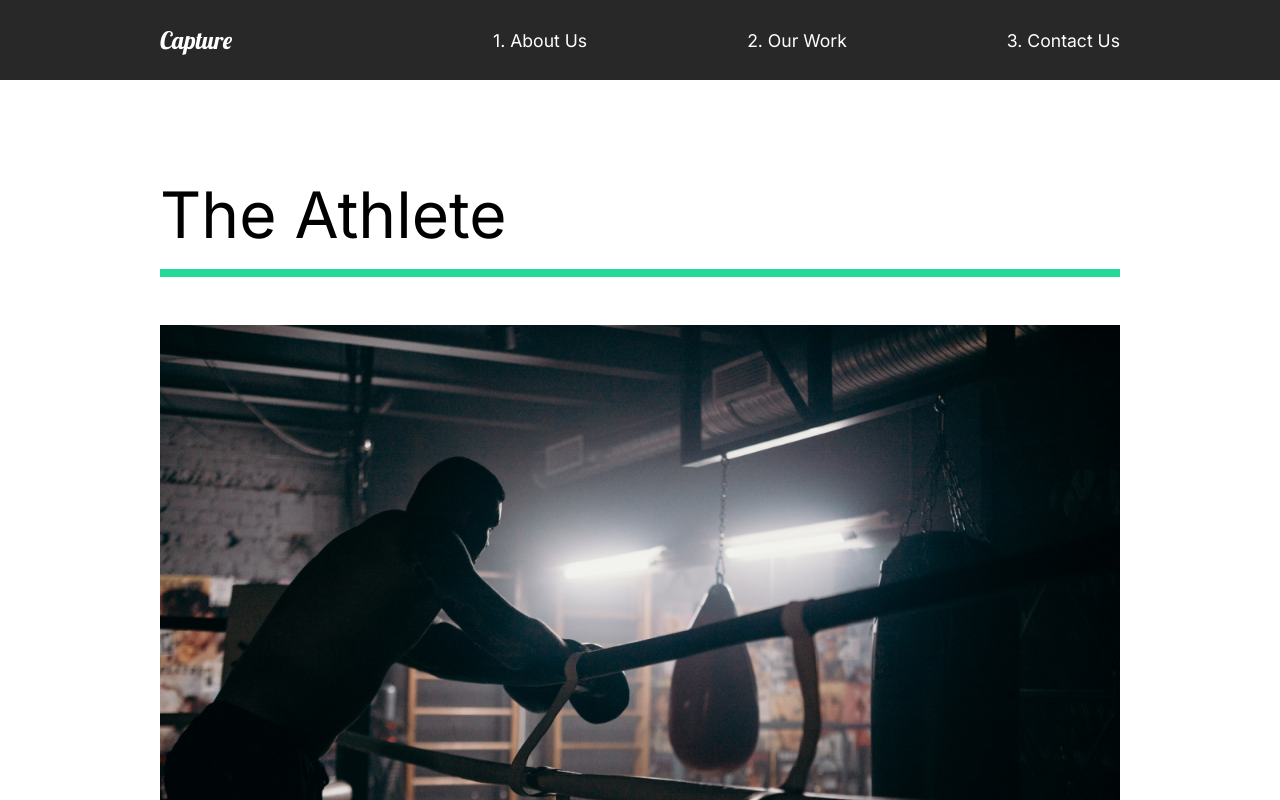
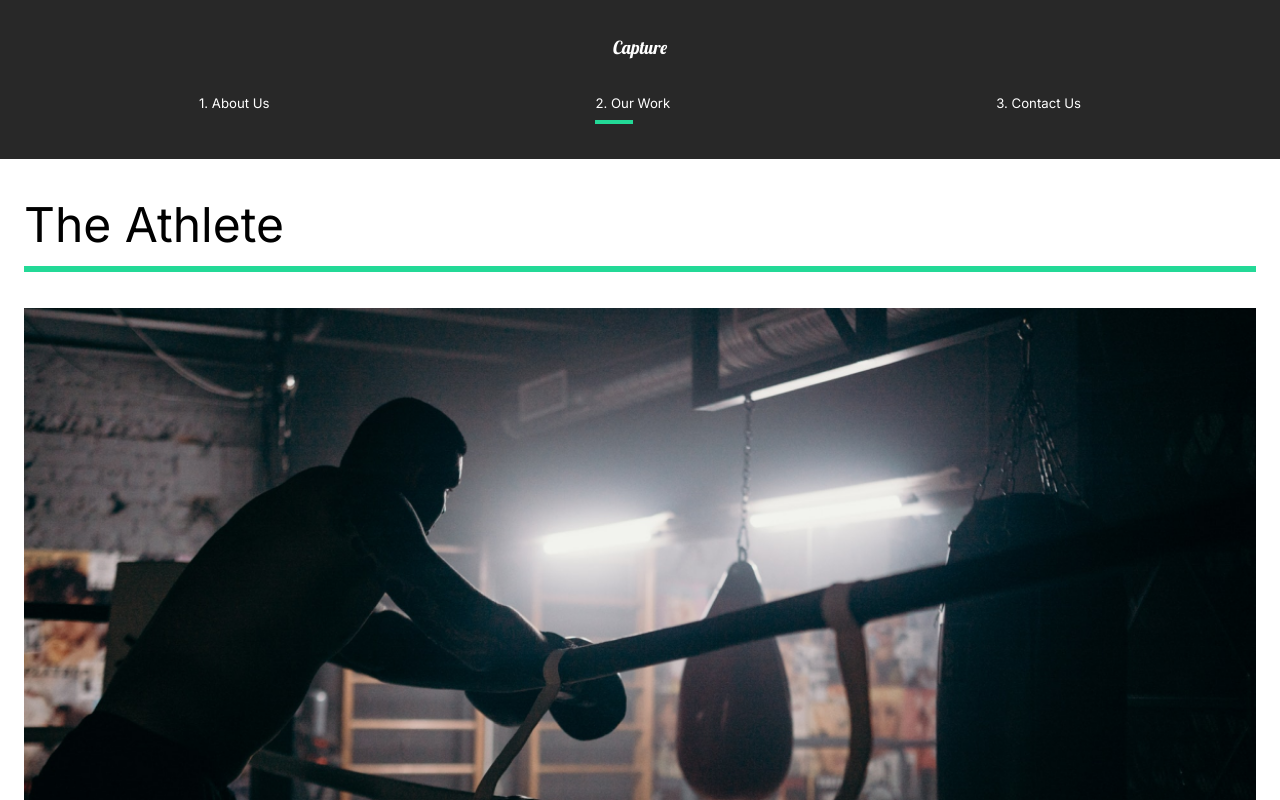
Before and after one commit to SrTrace/Capture, a React (Create React App) app: page /work in a window 1280 px wide. Shown: the top 800 px of the page. Built offline with nearby package versions, Linux system fonts and the light colour scheme.

Commit message:
24. final

```diff
--- a/src/components/globalStyle.js
+++ b/src/components/globalStyle.js
@@ -8,9 +8,15 @@
         box-sizing: border-box;
     }
 
+    htmL {
+    @media (max-width: 1700px) {
+      font-size: 75%;
+    }
+
     body {
         background: #1b1b1b;
         font-family: 'Inter', sans-serif;
+        overflow-x: hidden;
     }
     button {
         font-weight: bold;
--- a/src/components/nav.js
+++ b/src/components/nav.js
@@ -1,20 +1,38 @@
 import React from 'react';
 import styled from 'styled-components';
 import {Link} from 'react-router-dom';
+import {motion} from "framer-motion";
+import {useLocation} from "react-router-dom";
 
 const Nav = () => {
+    const {pathname} = useLocation();
     return(
         <StyledNav>
             <h1><Link id="Logo" to="/">Capture</Link></h1>
             <ul>
                 <li>
                     <Link to="/">1. About Us</Link>
+                    <Line
+                        transition={{duration: 0.75}}
+                        initial={{width: '0%'}}
+                        animate={{width: pathname === '/' ? "50%" : "0%"}}
+                    />
                 </li>
                 <li>
                     <Link to="/work">2. Our Work</Link>
+                    <Line
+                        transition={{duration: 0.75}}
+                        initial={{width: '0%'}}
+                        animate={{width: pathname === '/work' ? "50%" : "0%"}}
+                    />
                 </li>
                 <li>
                     <Link to="/contact">3. Contact Us</Link>
+                    <Line
+                        transition={{duration: 0.75}}
+                        initial={{width: '0%'}}
+                        animate={{width: pathname === '/contact' ? "50%" : "0%"}}
+                    />
                 </li>
             </ul>
         </StyledNav>
@@ -29,6 +47,9 @@
     align-items: center;
     padding: 1rem 10rem;
     background: #282828;
+    position: sticky;
+    top: 0;
+    z-index: 10;
     a {
         color: white;
         text-decoration: none;
@@ -46,6 +67,34 @@
         padding-left: 10rem;
         position: relative;
     }
+     @media (max-width: 1300px) {
+        flex-direction: column;
+        padding: 2rem 1rem;
+        #Logo {
+            display: inline-block;
+            margin: 1rem;
+        }
+        ul {
+            padding: 2rem;
+            justify-content: space-around;
+            width: 100%;
+            li {
+                padding: 0;
+            }
+        }
+    }
+`;
+
+const Line = styled(motion.div)`
+    height: 0.3rem;
+    background: #23d997;
+    width: 0%;
+    position: absolute;
+    bottom: -80%;
+    left: 60%;
+    @media (max-width: 1300px) {
+        left: 0%;
+    }
 `;
 
 export default Nav;
--- /dev/null
+++ b/src/components/scrollTop.js
@@ -0,0 +1,15 @@
+import {useEffect} from 'react';
+import {useLocation} from 'react-router-dom';
+
+const ScrollTop = () => {
+    const {pathname} = useLocation();
+    useEffect(()=> {
+        window.scroll({
+            top: 0,
+            left: 0,
+        });
+    }, [pathname]);
+    return null;
+};
+
+export default ScrollTop;
--- a/src/components/servicesSection.js
+++ b/src/components/servicesSection.js
@@ -68,10 +68,14 @@
         width: 70%;
         padding: 2rem 0rem 4rem 0rem;
     }
+
 `;
 const Cards = styled.div`
     display: flex;
     flex-wrap: wrap;
+     @media (max-width: 1300px) {
+      justify-content: center;
+    }
 `;
 const Card = styled.div`
     flex-basis: 20rem;
--- a/src/components/toggle.js
+++ b/src/components/toggle.js
@@ -1,11 +1,11 @@
 import React, { useState } from 'react';
-import {motion} from 'framer-motion/dist/framer-motion';
+import {motion} from 'framer-motion';
 
 const Toggle = ({children, title}) => {
     const [toggle, setToggle] = useState(false);
     return (
-        <motion.div Layout className='question' onClick={() => setToggle(!toggle)}>
-            <motion.h4 Layout>{title}</motion.h4>
+        <motion.div layout ayout className='question' onClick={() => setToggle(!toggle)}>
+            <motion.h4 layout>{title}</motion.h4>
             {toggle ? children : ""}
             <div className="faq-line"></div>
         </motion.div>
--- a/src/components/useScroll.js
+++ b/src/components/useScroll.js
@@ -5,7 +5,7 @@
 
 export const UseScroll = () => {
     const controls = useAnimation();
-    const [element, view] = useInView({threshold: 0.5});
+    const [element, view] = useInView({threshold: 0.3});
     if (view) {
         controls.start('show');
     } else {
--- a/src/pages/aboutUs.js
+++ b/src/pages/aboutUs.js
@@ -6,6 +6,7 @@
 //Animation
 import {motion} from "framer-motion";
 import {pageAnimation} from "../animation";
+import ScrollTop from "../components/scrollTop";
 
 const AboutUs = () => {
     return (
@@ -18,6 +19,7 @@
             <AboutSection/>
             <ServicesSection/>
             <FaqSection/>
+            <ScrollTop/>
         </motion.div>
     );
 };
--- a/src/pages/contactUs.js
+++ b/src/pages/contactUs.js
@@ -46,11 +46,18 @@
     padding: 5rem 10rem;
     color: #353535;
     min-height: 90vh;
+     @media (max-width: 1500px) {
+        padding: 2rem;
+        font-size: 1rem;
+    }
 `;
 
 const Title = styled.div`
     margin-bottom: 4rem;
     color: black;
+     @media (max-width: 1500px) {
+        margin-top: 5rem;
+    }
 `;
 
 const Hide = styled.div`
--- a/src/pages/movieDetail.js
+++ b/src/pages/movieDetail.js
@@ -76,6 +76,10 @@
     margin: 5rem 10rem;
     align-items:center;
     justify-content: space-around;
+     @media (max-width: 1500px) {
+        display: block;
+        margin: 2rem;
+    }
 `;
 const AwardStyle = styled.div`
     padding: 5rem;
--- a/src/pages/ourWork.js
+++ b/src/pages/ourWork.js
@@ -16,6 +16,7 @@
     sliderContainer
 } from "../animation";
 import {UseScroll} from "../components/useScroll";
+import ScrollTop from "../components/scrollTop";
 
 const OurWork = () => {
     const [element, controls] = UseScroll();
@@ -67,6 +68,7 @@
                     <img src={goodtimes} alt="goodtimes"/>
                 </Link>
             </Movie>
+            <ScrollTop/>
         </Work>
     );
 };
@@ -75,7 +77,9 @@
     min-height: 100hv;
     overflow: hidden;
     padding: 5rem 10rem;
-
+     @media (max-width: 1300px) {
+      padding: 2rem;
+    }
     h2 {
         padding: 1rem 0rem;
     }
--- a/src/style.js
+++ b/src/style.js
@@ -9,6 +9,11 @@
     justify-content: space-between;
     padding: 5rem 10rem;
     color: white;
+     @media (max-width: 1300px) {
+        display: block;
+        padding: 2rem;
+        text-align: center;
+    }
 `;
 
 export const Description = styled.div`
@@ -17,6 +22,12 @@
     z-index: 2;
     h2 {
         font-weight: lighter;
+    }
+     @media (max-width: 1300px) {
+        padding: 0;
+        button {
+            margin: 2rem 0rem 5rem 0rem;
+        }
     }
 `;
 
```
